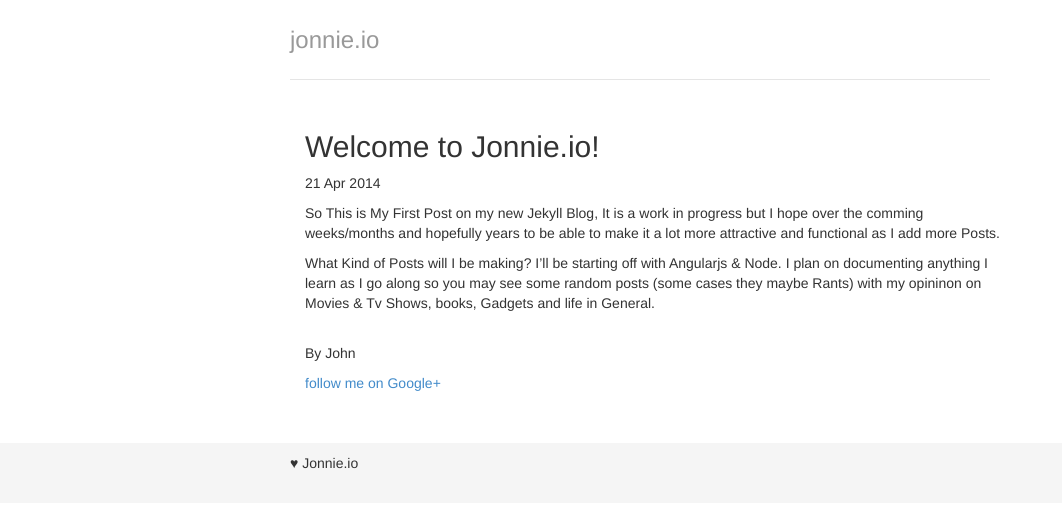
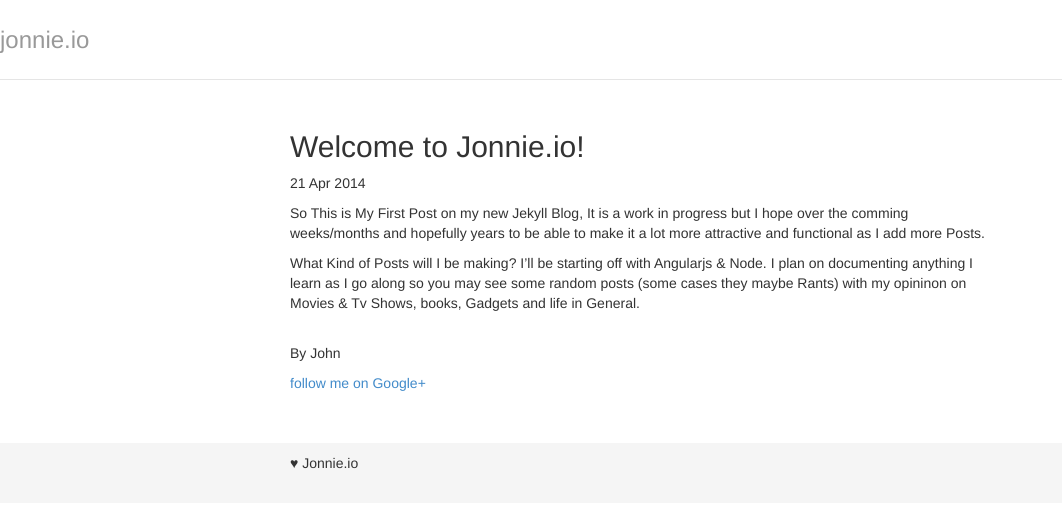
Before and after one commit to jonniedarko/blog, a Jekyll site: the page built from _posts/2014-04-21-welcome-to-jekyll.markdown, in a window 1280 px wide. Shown: the top 508 px of the page, without its empty margins (0-1062 px from the left). Built offline with Jekyll 4.4.1, drawn with Linux system fonts in a browser that asks for light colours; Markdown is read by kramdown in place of the engine named in the settings; comment, search, counter and statistics services are not loaded.

Commit message:
Update default.html

```diff
--- a/_layouts/default.html
+++ b/_layouts/default.html
@@ -24,7 +24,7 @@
     <![endif]-->
 
     <!-- Add your site or application content here -->
-    <div class="container" >
+    <div id="wrapper" >
 
       <div class="header">
   <!--<ul class="nav nav-pills pull-right">
@@ -58,13 +58,14 @@
 
 
 
-    </div>
     <br/>
 <div class="footer">
   <div class="container">
     <p style="padding-top:10px;">♥ Jonnie.io</p>
   </div>
 </div>
+
+    </div>
     <script src="{{site.baseurl}}/vendor/jquery/dist/jquery.min.js"></script>
     <script src="{{site.baseurl}}/vendor/bootstrap/dist/js/bootstrap.min.js"></script>
 
```
